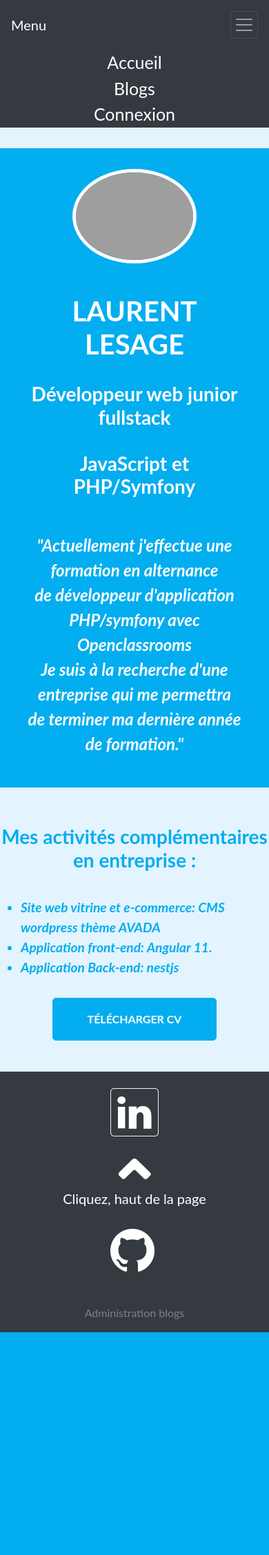
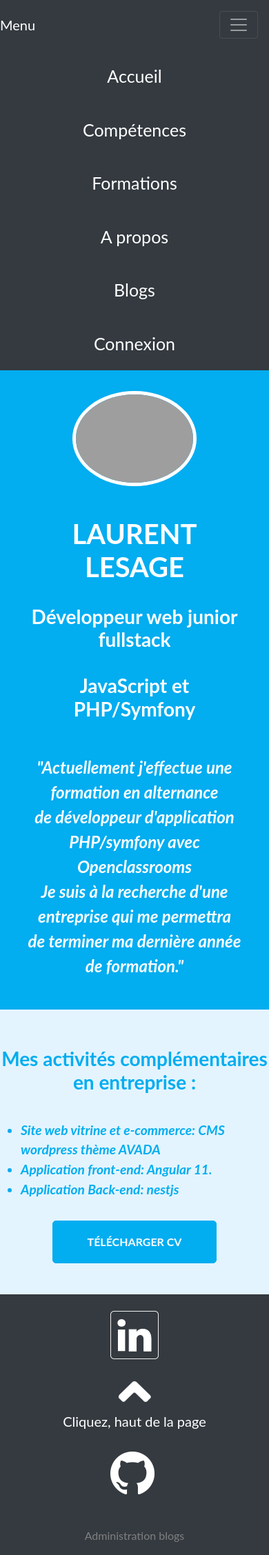
Before and after one commit to laurent-66/lesageduwebV1revision, a PHP site: template templates/home.html.twig in a window 390 px wide, after a click that opens the changed part. Shown: the whole page at 69% size. Before the commit the page ends 1932 px from the top, so only its background shows below. Run offline with PHP 8.4, Linux system fonts and the light colour scheme; the template is opened without the code that fills it, so the values that code supplies are empty; some libraries are stand-ins or nearby versions; grey boxes are pictures that could not be loaded.

Commit message:
21-12-30 update

```diff
--- a/public/css/accueil.css
+++ b/public/css/accueil.css
@@ -5,7 +5,7 @@
     background-color: #E3F4FE;
 
         margin:0px;
-        padding: 30px 0px;
+        padding: 0px 0px 30px 0px;
     }
 
     .section1-accueil
--- a/public/css/header.css
+++ b/public/css/header.css
@@ -35,21 +35,37 @@ ul
     align-items: center;
 }
 
+
+.block-item{
+    background-color: #343A40;
+    padding: 20px 0px;
+}
+
+
+.block-item:hover{
+    background-color: #02ADF0;
+    transition: all 0.3s ease-in 0s;
+    padding: 20px 0px;
+}
+
+
 a.nav-link.active,a.nav-link
 {
+    display:block;
+    color:#fff;
+    font-size:25px;
+    margin:7.5px;
+    padding:20px 0px;
+    text-align: center;
+}
 
-display:block;
-   color:#fff;
-   font-size:25px;
-   margin:7.5px;
-   padding:7.5px 20px;
-   text-align: center;
-}
-.menu-item:hover
+/* .menu-item:hover
 {
     background-color: #02ADF0;
     transition: all 0.3s ease-in 0s;
-}
+} */
+
+
 
 .navbar-toggler-icon
 {
@@ -75,7 +91,7 @@ display:block;
 
 /*menu écran inférieur à 576px */
 
-@media screen and (max-width: 767px)
+@media screen and (max-width: 768px)
 {
 
     .menunavigation{
@@ -130,7 +146,20 @@ display:block;
         transition: all 0.3s ease-in 0s;
     }
 
+    .navbar-brand
+    {
+        display: contents;
+    }
+
+    #buttonMenu
+    {
+        display: contents;
+    }
+
 }
+
+
+
 
 /*menu écran minimum à 768px */
 
--- a/templates/blogs-list.html.twig
+++ b/templates/blogs-list.html.twig
@@ -9,7 +9,7 @@
         {% for blog in blogs %}
             <div class="card-blog">
                 <div class="card-img">
-                    <img src="..\public\uploads\{{blog.image_blog}}" class="img" alt="img">
+                    <img src="..\assets\uploads\{{blog.image_blog}}" class="img" alt="img">
                 </div>
                 <div class="card-body">
                     <h5 class="card-title">{{blog.title_blog}}</h5>
--- a/templates/home.html.twig
+++ b/templates/home.html.twig
@@ -6,7 +6,7 @@
 <div class="container-fluid" id="home">
     <div class="row section1-accueil">
         <div class="col-sm-12 col-md-6 col-lg-6 profile-picture">
-            <img src="../public/images/laurent.jpg" alt="photo laurent" class="rounded-circle w-50">
+            <img src="/public/images/laurent.jpg" alt="photo laurent" class="rounded-circle w-50">
         </div>
         <div class="heading col-sm-12 col-md-6 col-lg-6">
             <h1>Laurent LESAGE</h1></br>
@@ -29,7 +29,7 @@
             </div>
         </div>
         <div class="container-button-cv col-sm-12 col-md-6 col-lg-6 col-xl-6 px-0 py-0 mx-0 my-0">
-            <a href="../public/docs/CV-Laurent-Lesage.pdf" class='button-download' target='blank'>Télécharger CV</a>
+            <a href="/public/docs/CV-Laurent-Lesage.pdf" class='button-download' target='blank'>Télécharger CV</a>
         </div>
     </div>
 </div>
--- a/templates/partials/footer.html.twig
+++ b/templates/partials/footer.html.twig
@@ -2,14 +2,14 @@
     <div class="container-fluid bg-dark m-0 p-0">
         <div id="row_footer" class="row m-0 px-0 py-3">
             <div id="block_mail" class="col-12 col-sm-12 col-md-4 my-2 px-0 text-white text-center">
-                <div id="logo_linkedin"><a href="https://fr.linkedin.com/in/laurent-lesage-795599113" target="_blank"><img src="../public/images/LinkedIn_Logo.png"/></a></div>
+                <div id="logo_linkedin"><a href="https://fr.linkedin.com/in/laurent-lesage-795599113" target="_blank"><img src="/public/images/LinkedIn_Logo.png"/></a></div>
             </div>
             <div id="block_arrow" class="col-12 col-sm-12 col-md-4 my-2 px-0 text-center">
-                <div id="arrow-top"class="mx-auto my-3"> <a href="#"><img src="../public/images/iconarrow.png"/></a></div>
+                <div id="arrow-top"class="mx-auto my-3"> <a href="#"><img src="/public/images/iconarrow.png"/></a></div>
                 <h5 class="my-3">Cliquez, haut de la page</h5>
             </div>
             <div id="block_linkedin" class="col-12 col-sm-12 col-md-4 my-2 px-0">
-                <div id="logo_linkedin"><a href="https://github.com/laurent-66" target="_blank"><img src="../public/images/GitHub-Mark-Light-64px.png"/></a></div>
+                <div id="logo_linkedin"><a href="https://github.com/laurent-66" target="_blank"><img src="/public/images/GitHub-Mark-Light-64px.png"/></a></div>
             </div>
         </div>
         <div class="row m-0 px-0 py-3" id="connexionAdmin">
--- a/templates/partials/header.html.twig
+++ b/templates/partials/header.html.twig
@@ -1,28 +1,51 @@
 <header class="sticky-top">
     <nav class="navbar navbar-dark navbar-expand-md bg-dark m-0 p-0">
-        <div class="container-fluid m-0 p-0 menunavigation ">
-            <div class="navbar-brand m-0 p-3">Menu</div>
+        <div class="container-fluid mx-0 px-0 menunavigation ">
+            <div class="navbar-brand m-3 ">Menu</div>
             <div id="buttonMenu">
-                <button class="d-block navbar-toggler m-3 p-1" data-toggle="collapse" data-target="#navbarText">
+                <button class="d-block navbar-toggler m-3 " data-toggle="collapse" data-target="#navbarText">
                     <span class="navbar-toggler-icon"></span>
                 </button>
             </div>
             <div class="collapse navbar-collapse" id="navbarText">
                 <ul class="menu">
                     <li class="menu-item">
-                        <a class="item nav-link" href="/">Accueil</a>
+                        <div class="block-item">
+                            <a class="item nav-link" href="/">Accueil</a>
+                        </div>
                     </li>
                     <li class="menu-item">
-                        <a class="item nav-link" href="/blogs">Blogs</a>
+                        <div class="block-item">
+                            <a class="item nav-link" href="/competences">Compétences</a>
+                        </div>
+                    </li>
+                    <li class="menu-item">
+                        <div class="block-item">
+                            <a class="item nav-link" href="/formations">Formations</a>
+                        </div>
+                    </li>
+                    <li class="menu-item">
+                        <div class="block-item">
+                            <a class="item nav-link" href="/a_propos">A propos</a>
+                        </div>
+                    </li>
+                    <li class="menu-item">
+                        <div class="block-item">
+                            <a class="item nav-link" href="/blogs">Blogs</a>
+                        </div>
                     </li>
 
                     {% if session == false %}
                         <li class="menu-item">
-                            <a class="item nav-link" href="/se-connecter">Connexion</a>
+                            <div class="block-item">
+                                <a class="item nav-link" href="/se-connecter">Connexion</a>
+                            </div>
                         </li>
                     {% elseif session == true %}
                         <li class="menu-item">
-                            <a class="item nav-link" href="/deconnecter">déconnexion</a>
+                            <div class="block-item">
+                                <a class="item nav-link" href="/deconnecter">déconnexion</a>
+                            </div>
                         </li>
                     {% endif %}
                 </ul>
--- a/templates/template.html.twig
+++ b/templates/template.html.twig
@@ -4,11 +4,10 @@
     <meta charset="UTF-8">
     <meta name="viewport" content="width=device-width, initial-scale=1.0">
     <title>{% block title %}{% endblock %}</title>
-        <script src="https://kit.fontawesome.com/e48fcf7626.js" crossorigin="anonymous"></script>
-        <link rel="stylesheet" href="https://stackpath.bootstrapcdn.com/bootstrap/4.4.1/css/bootstrap.min.css" integrity="sha384-Vkoo8x4CGsO3+Hhxv8T/Q5PaXtkKtu6ug5TOeNV6gBiFeWPGFN9MuhOf23Q9Ifjh" crossorigin="anonymous">
-        <link rel="stylesheet" href="../public/css/style.css">
-        <link rel="stylesheet" href="../public/css/dashboardxxx.css">
-        <link rel="stylesheet" href="../public/src/fonts">
+    <script src="https://kit.fontawesome.com/e48fcf7626.js" crossorigin="anonymous"></script>
+    <link rel="stylesheet" href="https://stackpath.bootstrapcdn.com/bootstrap/4.4.1/css/bootstrap.min.css" integrity="sha384-Vkoo8x4CGsO3+Hhxv8T/Q5PaXtkKtu6ug5TOeNV6gBiFeWPGFN9MuhOf23Q9Ifjh" crossorigin="anonymous">
+    <link rel="stylesheet" href="/public/css/style.css">
+    <link rel="stylesheet" href="/public/src/fonts">
 </head>
 <body>
 
```
Also changed, not shown: 5 other files.
